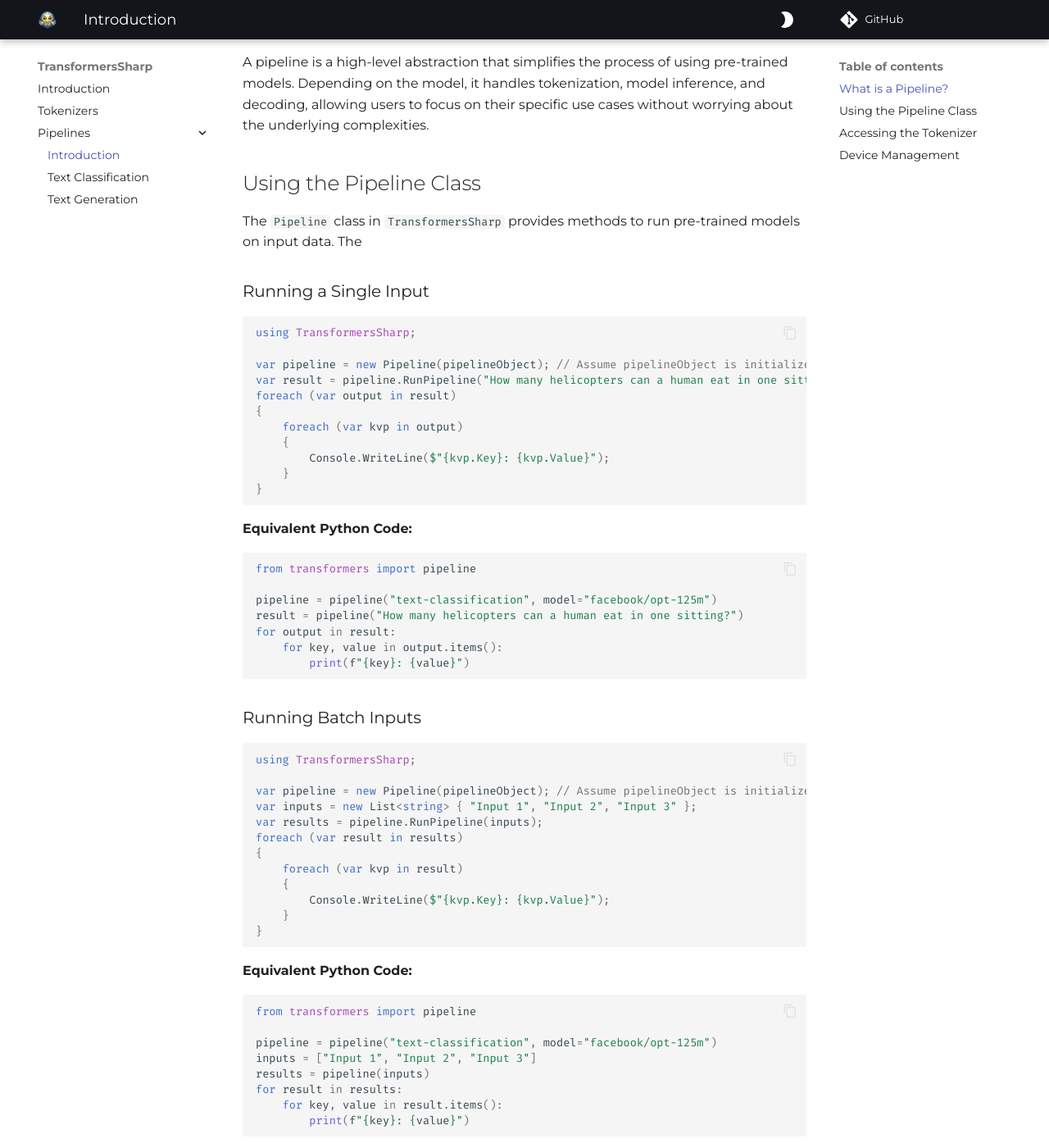
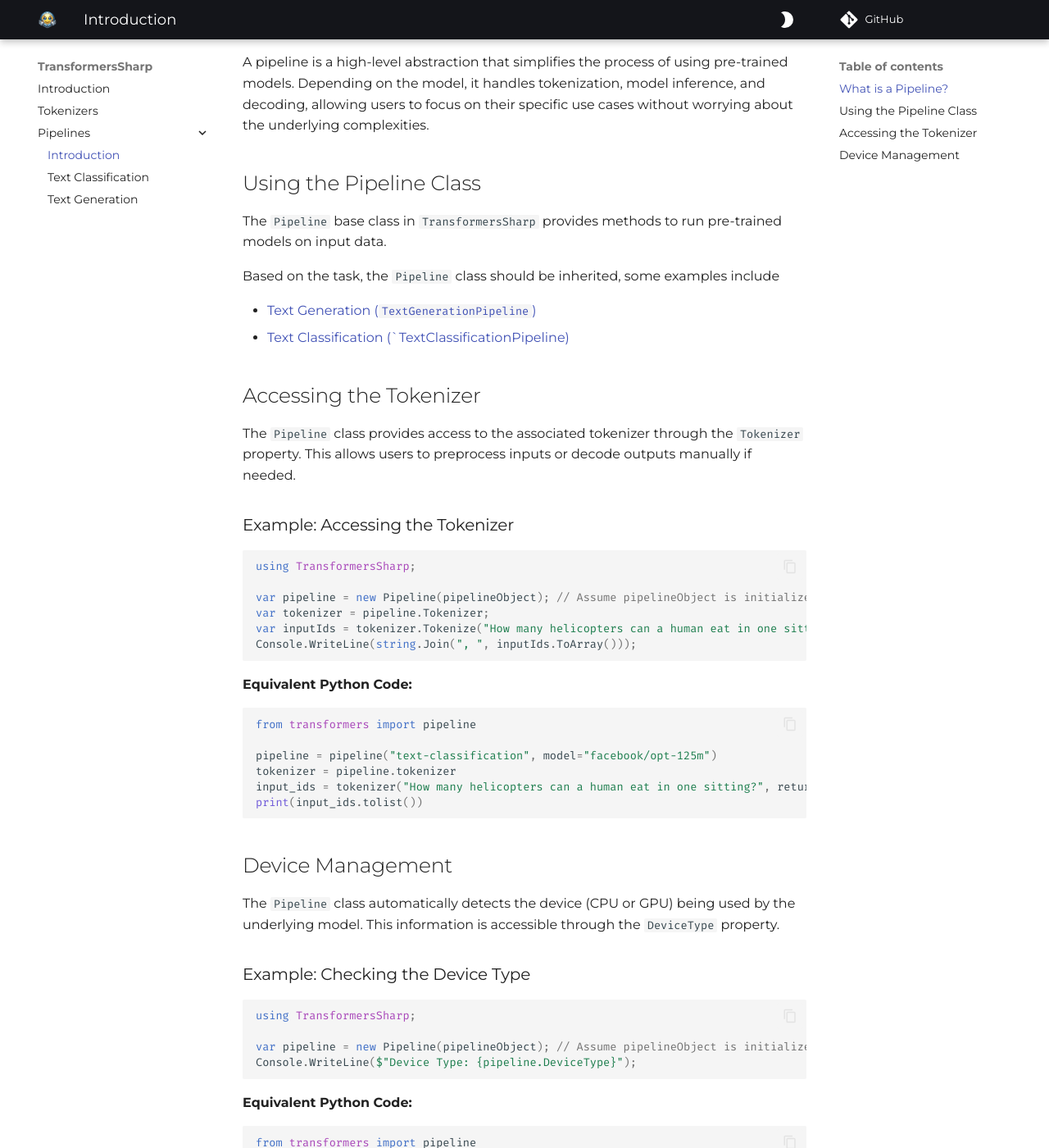
Before and after one commit to tonybaloney/TransformersSharp, an MkDocs documentation site: the page built from docs/pipelines/index.md, in a window 1280 px wide and 1400 px high, scrolled down 284 px. Shown: the whole window at 82% size. Built offline with MkDocs 1.6.1 and Material for MkDocs 9.7.7, drawn with Linux system fonts in a browser that asks for light colours; comment, search, counter and statistics services are not loaded; some of the changed text lies outside the part shown.

Commit message:
more docs

````diff
--- a/docs/pipelines/index.md
+++ b/docs/pipelines/index.md
@@ -8,65 +8,12 @@ A pipeline is a high-level abstraction that simplifies the process of using pre-
 
 ## Using the Pipeline Class
 
-The `Pipeline` class in `TransformersSharp` provides methods to run pre-trained models on input data. The
+The `Pipeline` base class in `TransformersSharp` provides methods to run pre-trained models on input data.
 
-### Running a Single Input
+Based on the task, the `Pipeline` class should be inherited, some examples include
 
-```csharp
-using TransformersSharp;
-
-var pipeline = new Pipeline(pipelineObject); // Assume pipelineObject is initialized
-var result = pipeline.RunPipeline("How many helicopters can a human eat in one sitting?");
-foreach (var output in result)
-{
-    foreach (var kvp in output)
-    {
-        Console.WriteLine($"{kvp.Key}: {kvp.Value}");
-    }
-}
-```
-
-**Equivalent Python Code:**
-
-```python
-from transformers import pipeline
-
-pipeline = pipeline("text-classification", model="facebook/opt-125m")
-result = pipeline("How many helicopters can a human eat in one sitting?")
-for output in result:
-    for key, value in output.items():
-        print(f"{key}: {value}")
-```
-
-### Running Batch Inputs
-
-```csharp
-using TransformersSharp;
-
-var pipeline = new Pipeline(pipelineObject); // Assume pipelineObject is initialized
-var inputs = new List<string> { "Input 1", "Input 2", "Input 3" };
-var results = pipeline.RunPipeline(inputs);
-foreach (var result in results)
-{
-    foreach (var kvp in result)
-    {
-        Console.WriteLine($"{kvp.Key}: {kvp.Value}");
-    }
-}
-```
-
-**Equivalent Python Code:**
-
-```python
-from transformers import pipeline
-
-pipeline = pipeline("text-classification", model="facebook/opt-125m")
-inputs = ["Input 1", "Input 2", "Input 3"]
-results = pipeline(inputs)
-for result in results:
-    for key, value in result.items():
-        print(f"{key}: {value}")
-```
+- [Text Generation (`TextGenerationPipeline`)](text_generation.md)
+- [Text Classification (`TextClassificationPipeline)](text_classification.md)
 
 ## Accessing the Tokenizer
 
````
Also changed, not shown: docs/pipelines/text_classification.md (added, +95 -0 lines), docs/pipelines/text_generation.md (added, +151 -0 lines).
